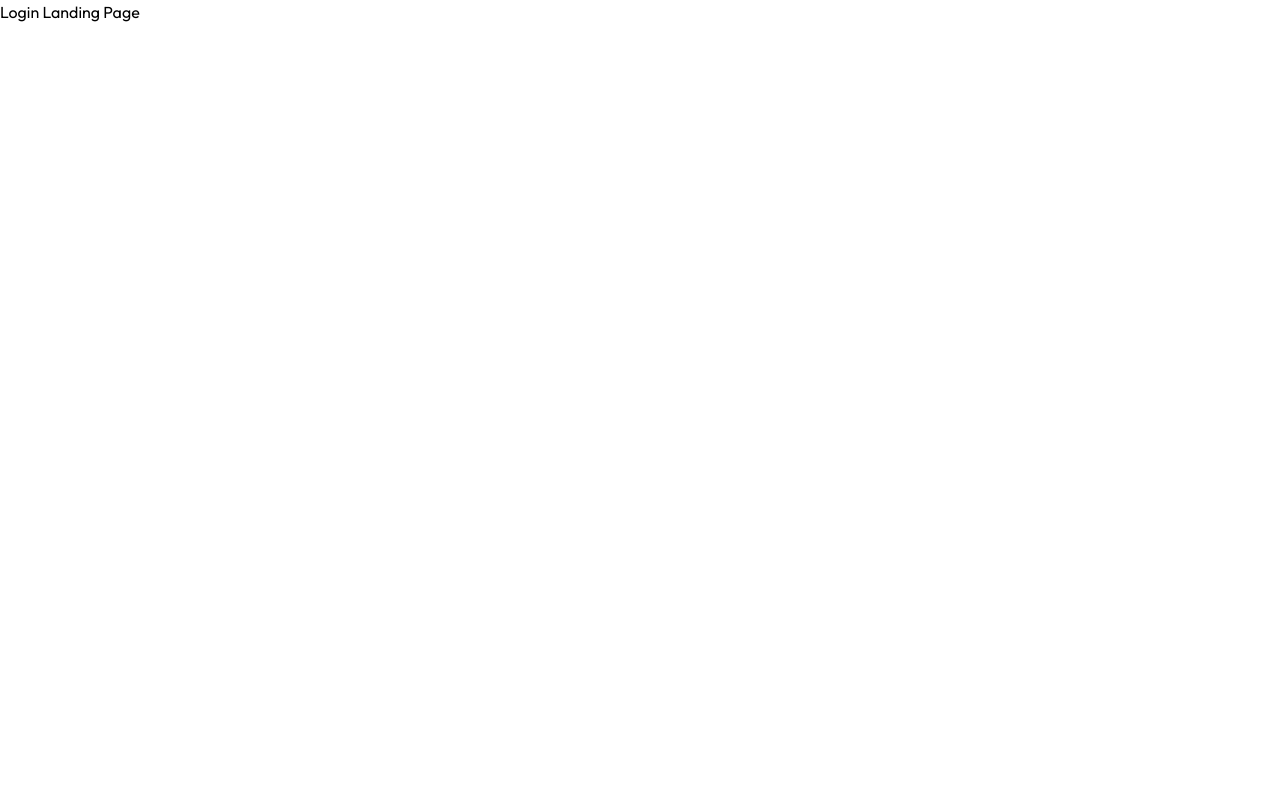
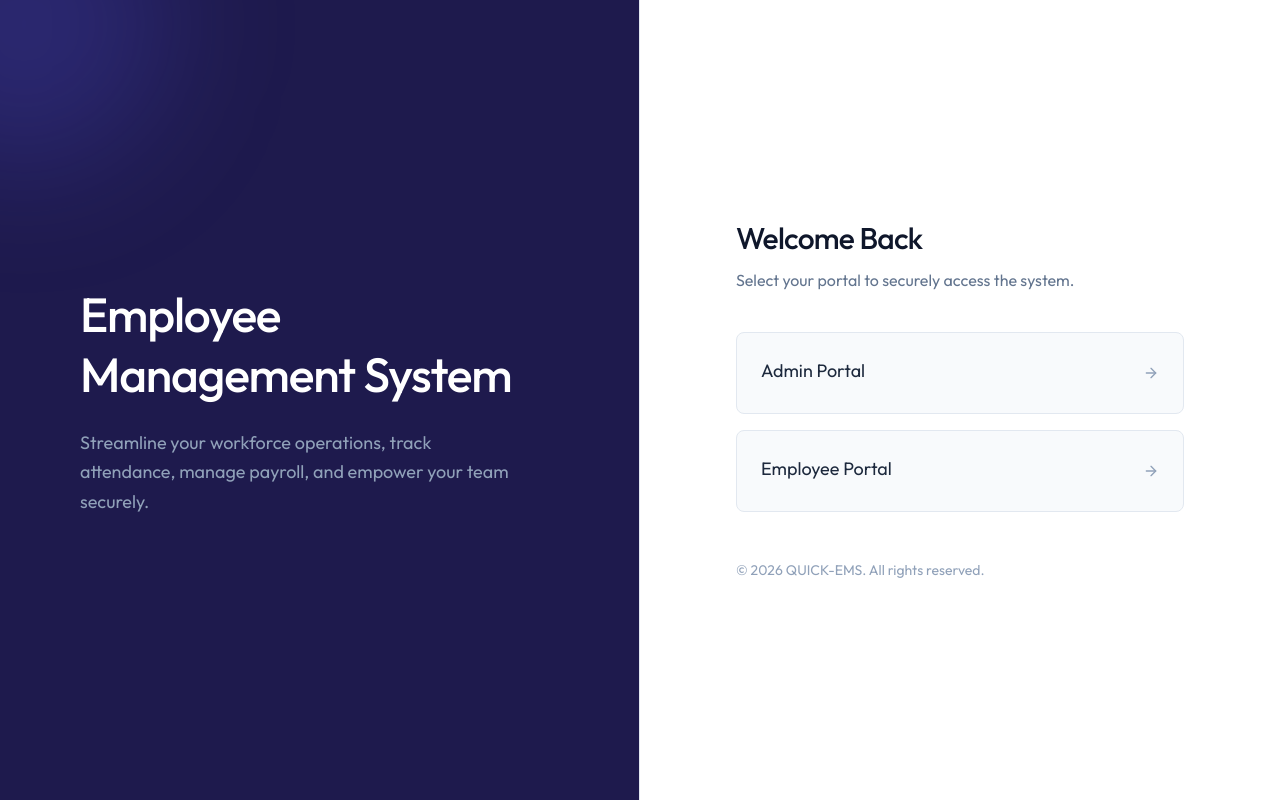
Before and after one commit to Shakithyanshaw/FullStack-EMS, a React (Vite) app in the folder client/: page /login in a window 1280 px wide. Built offline with nearby package versions, Linux system fonts and the light colour scheme.

Commit message:
feat: add login functionality with separate admin and employee portals

```diff
--- a/client/src/App.jsx
+++ b/client/src/App.jsx
@@ -9,6 +9,7 @@
 import Payslips from './pages/Payslips';
 import Settings from './pages/Settings';
 import PrintPayslip from './pages/PrintPayslip';
+import LoginForm from './components/LoginForm';
 
 const App = () => {
   return (
@@ -16,6 +17,26 @@
       <Toaster />
       <Routes>
         <Route path="/login" element={<LoginLanding />} />
+        <Route
+          path="/login/admin"
+          element={
+            <LoginForm
+              role="admin"
+              title="Admin Portal"
+              subtitle="Sign in to manage the organization"
+            />
+          }
+        />
+        <Route
+          path="/login/employee"
+          element={
+            <LoginForm
+              role="employee"
+              title="Employee Portal"
+              subtitle="Sign in to access your account"
+            />
+          }
+        />
         <Route element={<Layout />}>
           <Route path="/dashboard" element={<Dashboard />} />
           <Route path="/employees" element={<Employees />} />
--- /dev/null
+++ b/client/src/components/LoginForm.jsx
@@ -0,0 +1,9 @@
+const LoginForm = () => {
+  return (
+    <div>
+      <h1>Login</h1>
+    </div>
+  );
+};
+
+export default LoginForm;
--- /dev/null
+++ b/client/src/components/LoginLeftSide.jsx
@@ -0,0 +1,19 @@
+const LoginLeftSide = () => {
+  return (
+    <div className="hidden md:flex w-1/2 bg-indigo-950 relative overflow-hidden border-r border-slate-200">
+      <div className="absolute -top-30 -left-30 w-72 h-72 bg-indigo-500/20 rounded-full blur-3xl"></div>
+
+      <div className="relative z-10 flex flex-col items-start justify-center p-12 lg:p-20 w-full h-full">
+        <h1 className="text-4xl lg:text-5xl font-medium text-white mb-6 leading-tight tracking-tight">
+          Employee <br /> Management System
+        </h1>
+        <p className="text-slate-400 text-lg max-w-md leading-relaxed">
+          Streamline your workforce operations, track attendance, manage
+          payroll, and empower your team securely.
+        </p>
+      </div>
+    </div>
+  );
+};
+
+export default LoginLeftSide;
--- a/client/src/pages/LoginLanding.jsx
+++ b/client/src/pages/LoginLanding.jsx
@@ -1,7 +1,61 @@
+import { Link } from 'react-router-dom';
+import LoginLeftSide from '../components/LoginLeftSide';
+import { ArrowRightIcon, ShieldIcon, UserIcon } from 'lucide-react';
+
 const LoginLanding = () => {
+  const portalOptions = [
+    {
+      to: '/login/admin',
+      title: 'Admin Portal',
+      description:
+        'Manage employees, departments, payroll, and system configurations.',
+      icon: ShieldIcon,
+    },
+    {
+      to: '/login/employee',
+      title: 'Employee Portal',
+      description:
+        'View your profile, track attendance, request time off, and access payslips.',
+      icon: UserIcon,
+    },
+  ];
   return (
-    <div>
-      <h1>Login Landing Page</h1>
+    <div className="min-h-screen flex flex-col md:flex-row">
+      <LoginLeftSide />
+      <div className="w-full md:w-1/2 flex flex-col items-center justify-center p-6 sm:p-12 lg:p-16 relative overflow-y-auto min-h-screen">
+        <div className="w-full max-w-md animate-fade-in relative z-10">
+          {/* Header */}
+          <div className="mb-10 text-center md:text-left">
+            <h2 className="text-3xl font-medium text-slate-900 tracking-tight mb-3">
+              Welcome Back
+            </h2>
+            <p className="text-slate-500">
+              Select your portal to securely access the system.
+            </p>
+          </div>
+          {/* Portals List */}
+          <div className="space-y-4">
+            {portalOptions.map((portal) => (
+              <Link
+                key={portal.to}
+                to={portal.to}
+                className="group block bg-slate-50 border border-slate-200 rounded-lg p-5 sm:p-6 transition-all duration-300 hover:border-indigo-400 hover:bg-indigo-50"
+              >
+                <div className="relative z-10 flex items-center justify-between gap-4 sm:gap-5">
+                  <h3 className="text-lg text-slate-800 group-hover:text-indigo-600 mb-1 transition-colors">
+                    {portal.title}
+                  </h3>
+                  <ArrowRightIcon className="w-4 h-4 text-slate-400 group-hover:text-indigo-600 group-hover:translate-x-1 transition-all duration-300" />
+                </div>
+              </Link>
+            ))}
+          </div>
+          {/* Footer */}
+          <div className="mt-12 text-center md:text-left text-sm text-slate-400">
+            <p>© {new Date().getFullYear()} QUICK-EMS. All rights reserved.</p>
+          </div>
+        </div>
+      </div>
     </div>
   );
 };
```
